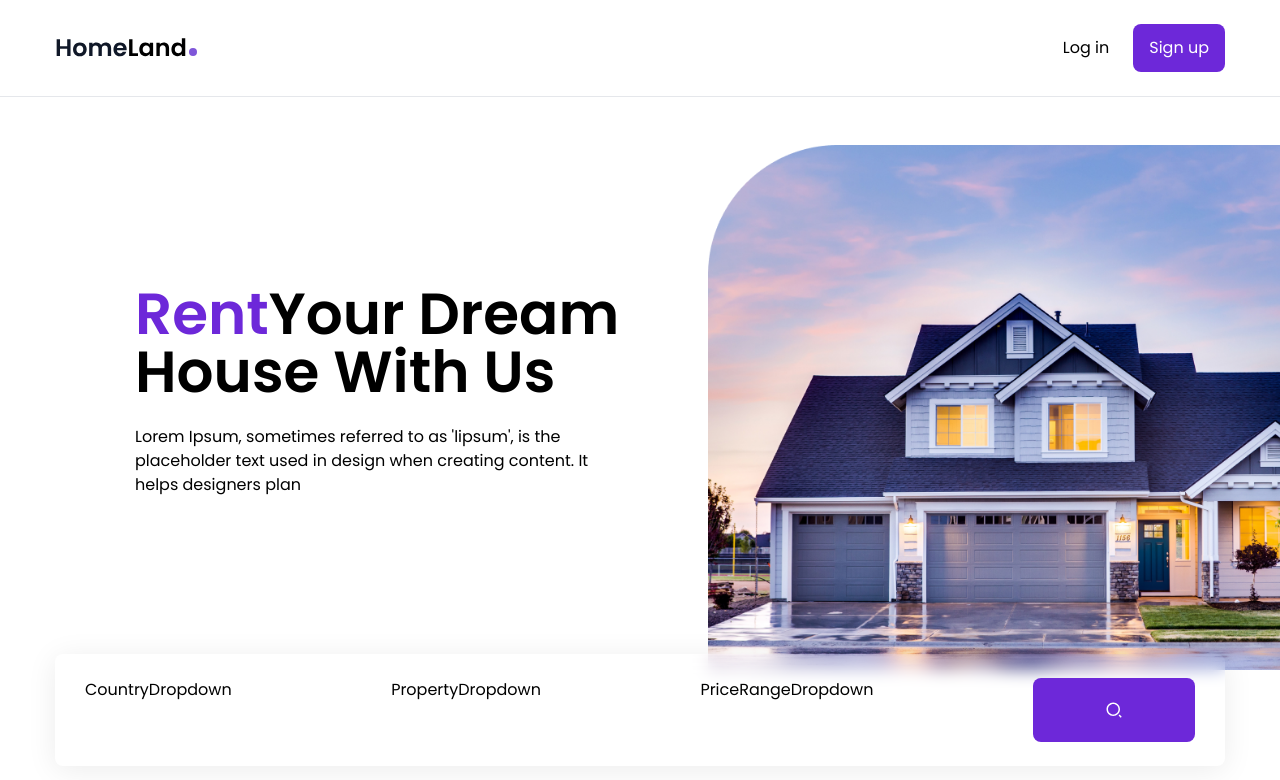
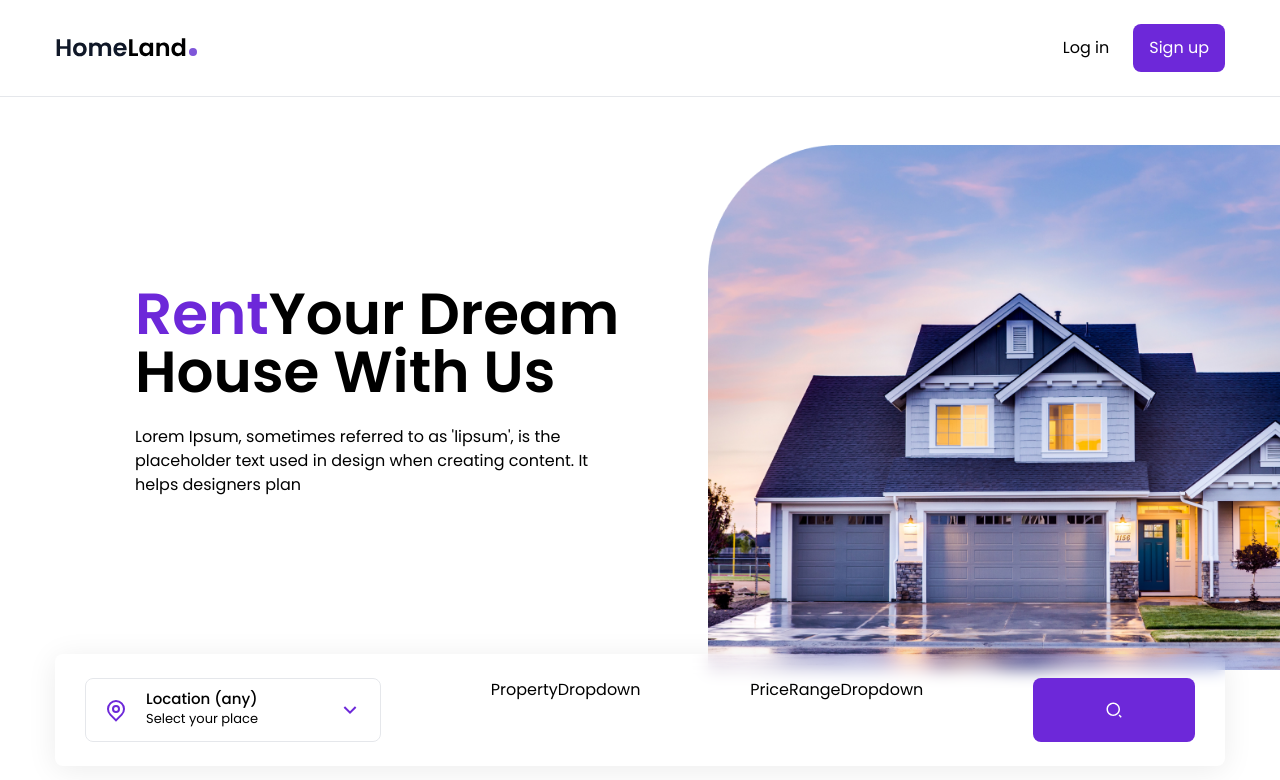
Before and after one commit to KGaurav-8102/real-state-app, a React (Create React App) app: page / in a window 1280 px wide. Shown: the top 780 px of the page. Built offline with nearby package versions, Linux system fonts and the light colour scheme.

Commit message:
Countries dropdown done

```diff
--- a/src/components/CountryDropdown.js
+++ b/src/components/CountryDropdown.js
@@ -1,7 +1,43 @@
-import React from 'react';
+import React, {useState, useEffect, useContext} from 'react';
+
+import { RiMapPinLine, RiArrowDownSLine, RiArrowUpSLine } from 'react-icons/ri';
+import { Menu } from '@headlessui/react';
+import { HouseContext } from './HouseContext'
 
 const CountryDropdown = () => {
-  return <div>CountryDropdown</div>;
+  const { country, setCountry, countries } = useContext(HouseContext);
+  const [isOpen, setIsOpen] = useState(false);
+
+  console.log(countries);
+  return(
+     <Menu as='div' className='dropdown relative'>
+      <Menu.Button
+       onClick={() => setIsOpen(!isOpen)}
+       className='dropdown-btn w-full text-left'>
+        <RiMapPinLine className='dropdown-icon-primary' />
+        <div>
+          <div className='text-[15px] font-medium leading-tight'>{country}</div>
+          <div className='text-[13px]'>Select your place</div>
+        </div>
+        {
+            isOpen ? (
+              <RiArrowUpSLine className='dropdown-icon-secondary' />
+            ) : (
+              <RiArrowDownSLine className='dropdown-icon-secondary' />
+            )
+          }
+      </Menu.Button>
+      <Menu.Items className='dropdown-menu'>
+        {countries.map((country, index) => {
+          return(
+            <Menu.Item className='cursor-pointer hover:text-violet-700 transition' onClick={() => setCountry(country)} as='li' key={index}>
+              {country}
+            </Menu.Item>
+          )
+        })}
+      </Menu.Items>
+     </Menu>
+  )
 };
 
 export default CountryDropdown;
--- a/src/components/HouseContext.js
+++ b/src/components/HouseContext.js
@@ -11,6 +11,15 @@
   const [properties, setProperties] = useState([]);
   const [price, setPrice] = useState('Price range (any)');
   const [loading, setLoading] = useState(false);
+
+  useEffect(() => {
+    const allCountries = houses.map((house) => {
+      return house.country;
+    });
+    const uniqueCountries = ['Location (any)', ...new Set(allCountries)];
+    //console.log(uniqueCountries);
+    setCountries(uniqueCountries);
+  }, [])
   return(
    <HouseContext.Provider value={{
     country,
--- a/src/components/Search.js
+++ b/src/components/Search.js
@@ -9,8 +9,6 @@
 import { HouseContext } from './HouseContext';
 
 const Search = () => {
-  const {houses} = useContext(HouseContext);
-  console.log(houses);
   return(
     <div className='px-[30px] py-6 max-w-[1170px] mx-auto flex flex-col lg:flex-row justify-between gap-4 lg:gap-x-3
       relative lg:-top-4 lg:shadow-1 bg-white lg:bg-transparent lg:backdrop-blur rounded-lg
```
